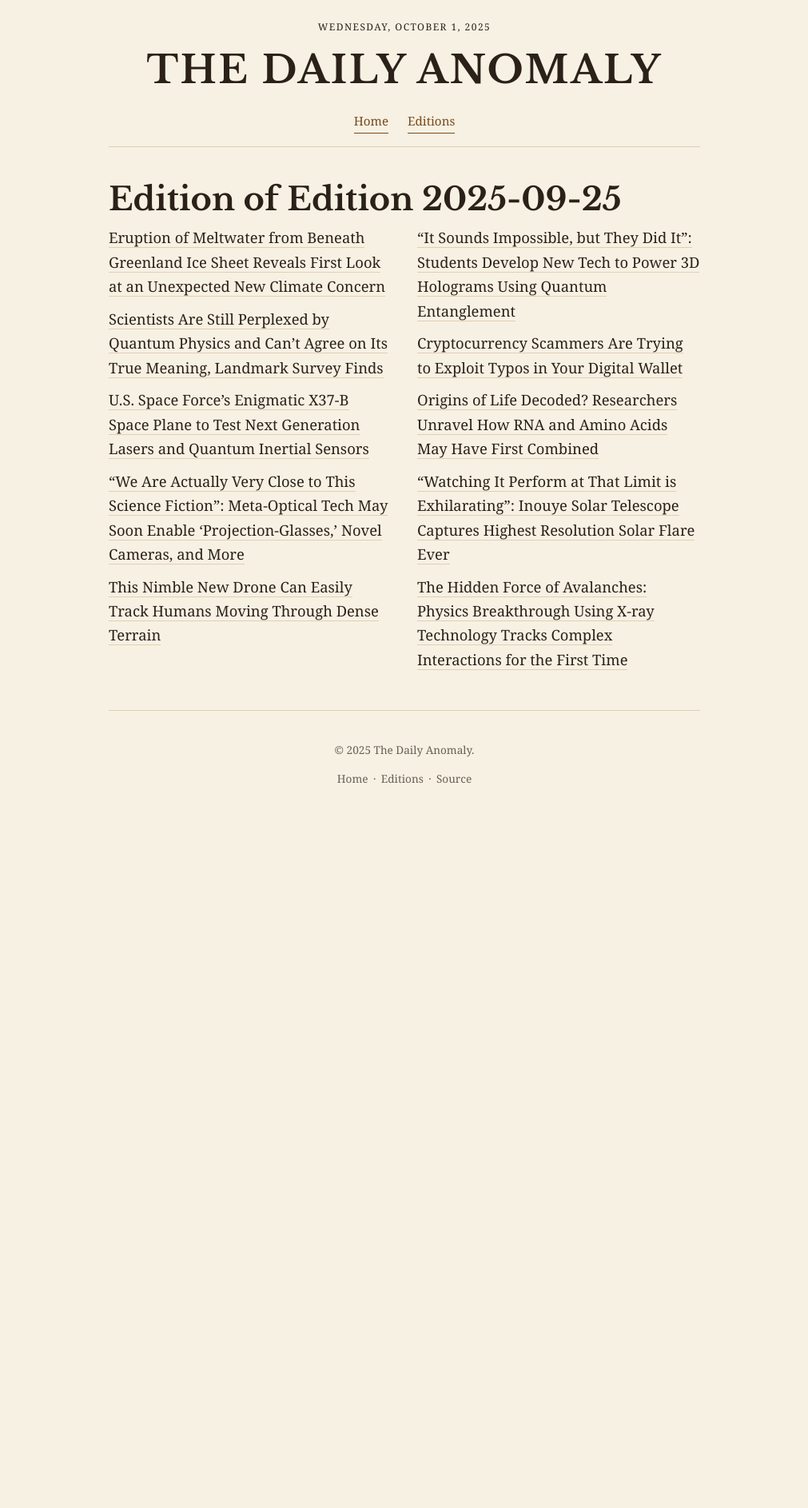
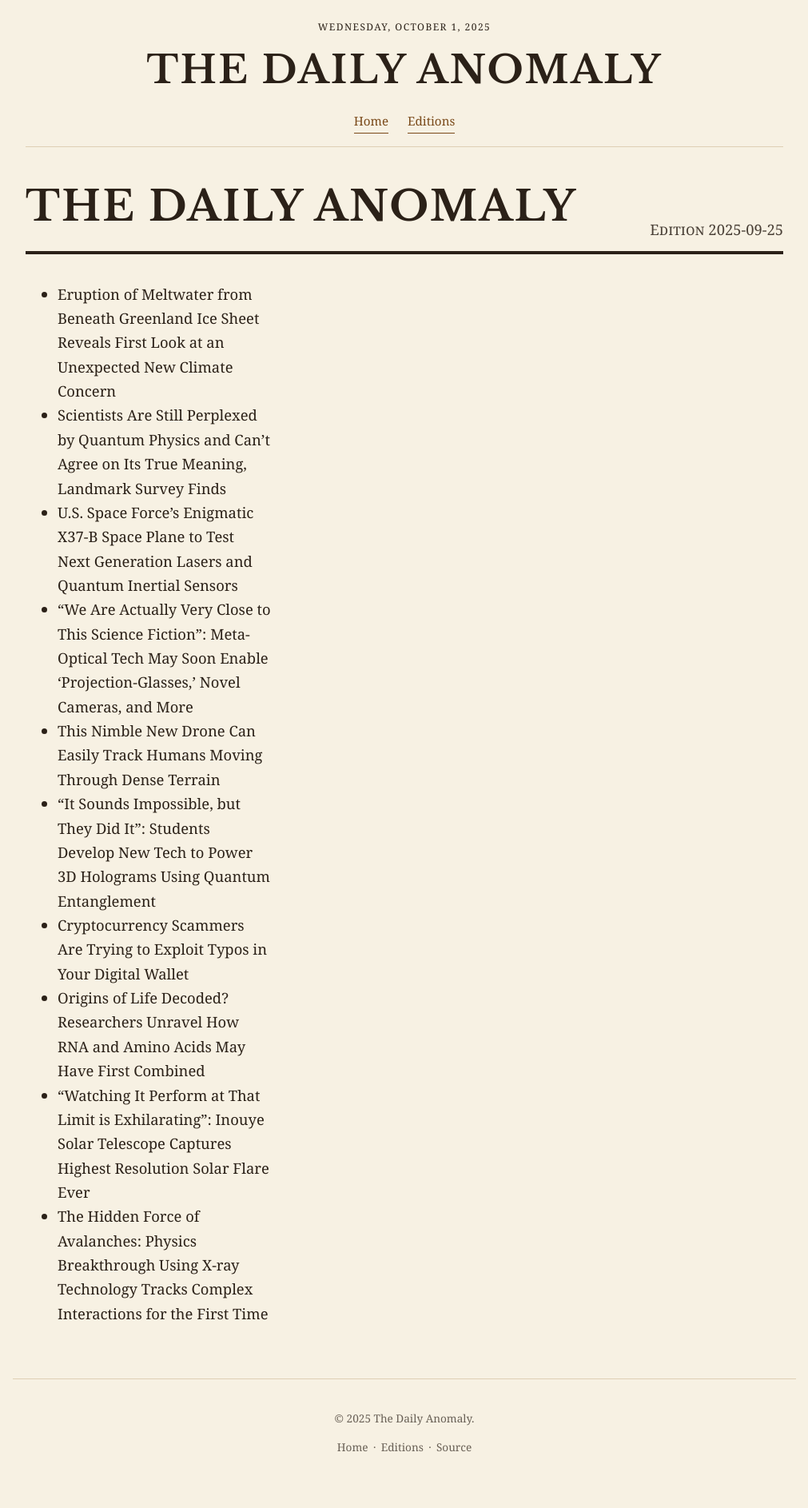
Before and after one commit to PROMIREC/the-daily-anomaly, a Jekyll site: the page built from editions/2025-09-25.md, in a window 1280 px wide. Shown: the whole page at 80% size, without its empty margins (134-1145 px from the left). Built offline with Jekyll 4.4.1, drawn with Linux system fonts in a browser that asks for light colours; before the commit the page ends 1049 px from its top, so only the background shows below that.

Commit message:
Style edition layout like vintage front page

```diff
--- a/_config.yml
+++ b/_config.yml
@@ -1,6 +1,7 @@
 title: The Daily Anomaly
 url: https://news.promireclabs.work
 baseurl: ""
+permalink: pretty
 markdown: kramdown
 theme: null
 plugins: []
--- a/_layouts/default.html
+++ b/_layouts/default.html
@@ -3,7 +3,7 @@
   <head>
     <meta charset="utf-8" />
     <meta name="viewport" content="width=device-width, initial-scale=1" />
-    <title>{% if page.title %}{{ page.title }} · {% endif %}{{ site.title }}</title>
+    <title>{% if page.title %}{{ page.title }} | {% endif %}{{ site.title }}</title>
     {% assign page_description = page.description | default: page.excerpt | default: site.description %}
     {% if page_description %}
     <meta name="description" content="{{ page_description | strip_html | strip_newlines | truncate: 160 }}" />
@@ -27,12 +27,12 @@
     <link rel="preconnect" href="https://fonts.googleapis.com" />
     <link rel="preconnect" href="https://fonts.gstatic.com" crossorigin />
     <link href="https://fonts.googleapis.com/css2?family=Libre+Baskerville:ital,wght@0,400;0,700;1,400&display=swap" rel="stylesheet" />
-    <link rel="stylesheet" href="{{ site.baseurl }}/assets/style.css" />
+    <link rel="stylesheet" href="{{ "/assets/style.css" | relative_url }}" />
   </head>
-  <body>
+  <body class="layout-{{ page.layout | default: 'default' }}">
     <div class="page">
       {% include header.html %}
-      <main id="content" class="content" role="main">
+      <main id="content" class="container content" role="main">
         {{ content }}
       </main>
       {% include footer.html %}
--- a/_layouts/edition.html
+++ b/_layouts/edition.html
@@ -1,15 +1,11 @@
 ---
 layout: default
 ---
-{% assign edition_name = page.title | default: page.date | default: page.name %}
-<article class="edition" itemscope itemtype="https://schema.org/CollectionPage">
-  <header class="edition__header">
-    <h1 class="edition__title">Edition of {{ edition_name }}</h1>
-    {% if page.date %}<p class="edition__dateline">Published {{ page.date | date: "%B %-d, %Y" }}</p>{% endif %}
-  </header>
-  <div class="edition__body">
-    <div class="edition__entries">
-      {{ content }}
-    </div>
-  </div>
-</article>
+<header class="mast" role="banner" aria-label="Masthead">
+  <div class="name">THE DAILY ANOMALY</div>
+  <div class="date">{{ page.edition | default: page.title }}</div>
+</header>
+<hr class="rule" />
+<section class="grid" role="list" aria-label="Edition articles">
+  {{ content }}
+</section>
--- a/assets/style.css
+++ b/assets/style.css
@@ -378,3 +378,130 @@ a:focus {
   background: rgba(107, 96, 79, 0.2);
   border-color: rgba(107, 96, 79, 0.4);
 }
+
+/* Edition front page styling */
+:root {
+  --paper: #f7f1e3;
+  --ink: #2b2118;
+  --rule: #b89b6d66;
+}
+
+body {
+  background: var(--paper);
+  color: var(--ink);
+}
+
+.container {
+  max-width: 980px;
+  margin: 2rem auto;
+  padding: 0 1rem;
+}
+
+.layout-edition .page {
+  max-width: none;
+  width: 100%;
+  padding: 1.5rem 0 4rem;
+}
+
+.layout-edition .masthead,
+.layout-edition .site-footer,
+.layout-edition .masthead__rule {
+  max-width: 980px;
+  margin-left: auto;
+  margin-right: auto;
+}
+
+.layout-edition .masthead,
+.layout-edition .site-footer {
+  padding-left: 1rem;
+  padding-right: 1rem;
+}
+
+.mast {
+  display: flex;
+  justify-content: space-between;
+  align-items: flex-end;
+  gap: 1rem;
+  margin: 0.5rem 0 0.75rem;
+}
+
+.mast .name {
+  font-family: "Libre Baskerville", Georgia, "Times New Roman", serif;
+  font-weight: 700;
+  letter-spacing: 0.04em;
+  text-transform: uppercase;
+  font-size: clamp(2rem, 6vw, 3.25rem);
+}
+
+.mast .date {
+  font-variant: small-caps;
+  opacity: 0.85;
+}
+
+.rule {
+  border: 0;
+  border-top: 4px solid var(--ink);
+  margin: 0.25rem 0 1rem;
+}
+
+.grid {
+  display: grid;
+  grid-template-columns: repeat(auto-fill, minmax(260px, 1fr));
+  gap: 14px;
+}
+
+.clip {
+  display: block;
+  text-decoration: none;
+  color: inherit;
+  background: #fffdf7;
+  border: 1px solid #0003;
+  padding: 12px 14px;
+  box-shadow: 0 1px 0 #0002, inset 0 0 30px #00000008;
+  transition: transform 0.06s ease, box-shadow 0.12s ease, background 0.12s ease;
+}
+
+.clip:hover {
+  background: #fff8e6;
+  transform: translateY(-1px);
+  box-shadow: 0 3px 6px #0002;
+}
+
+.clip:focus {
+  outline: 2px solid #5a3;
+  outline-offset: 2px;
+}
+
+.clip .hed {
+  font-family: "Libre Baskerville", Georgia, "Times New Roman", serif;
+  font-weight: 700;
+  text-transform: uppercase;
+  letter-spacing: 0.02em;
+  margin: 0.15rem 0 0.25rem;
+  line-height: 1.18;
+  font-size: 1.07rem;
+}
+
+.clip .quote {
+  margin: 0.2rem 0 0.45rem;
+  font-style: italic;
+  padding-left: 10px;
+  border-left: 2px solid #0003;
+  color: #000b;
+}
+
+.clip .dek {
+  margin: 0;
+  font-size: 0.96rem;
+  line-height: 1.5;
+}
+
+@media print {
+  body {
+    background: #fff;
+  }
+  .clip {
+    box-shadow: none;
+    break-inside: avoid;
+  }
+}
```
Also changed, not shown: archive.md (added, +15 -0 lines), editions/2025-10-01.md (+0 -7 lines).
